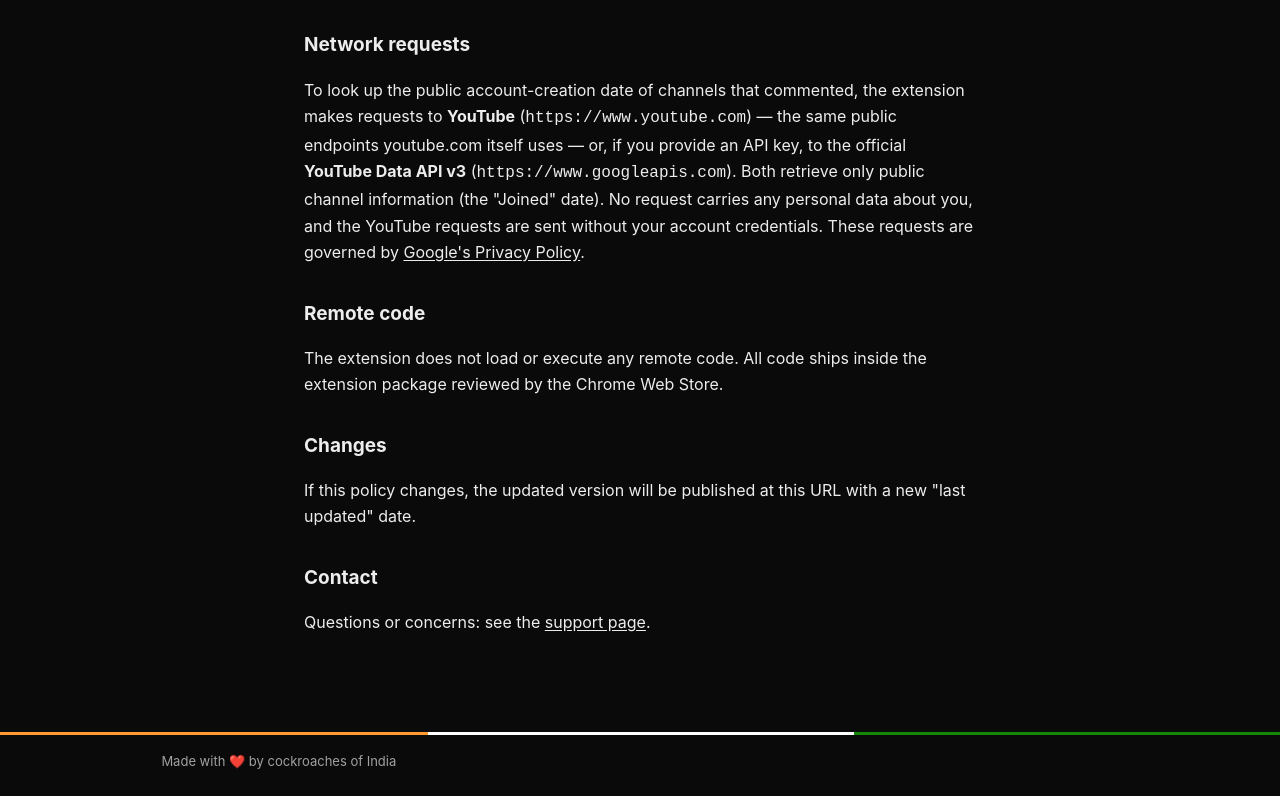
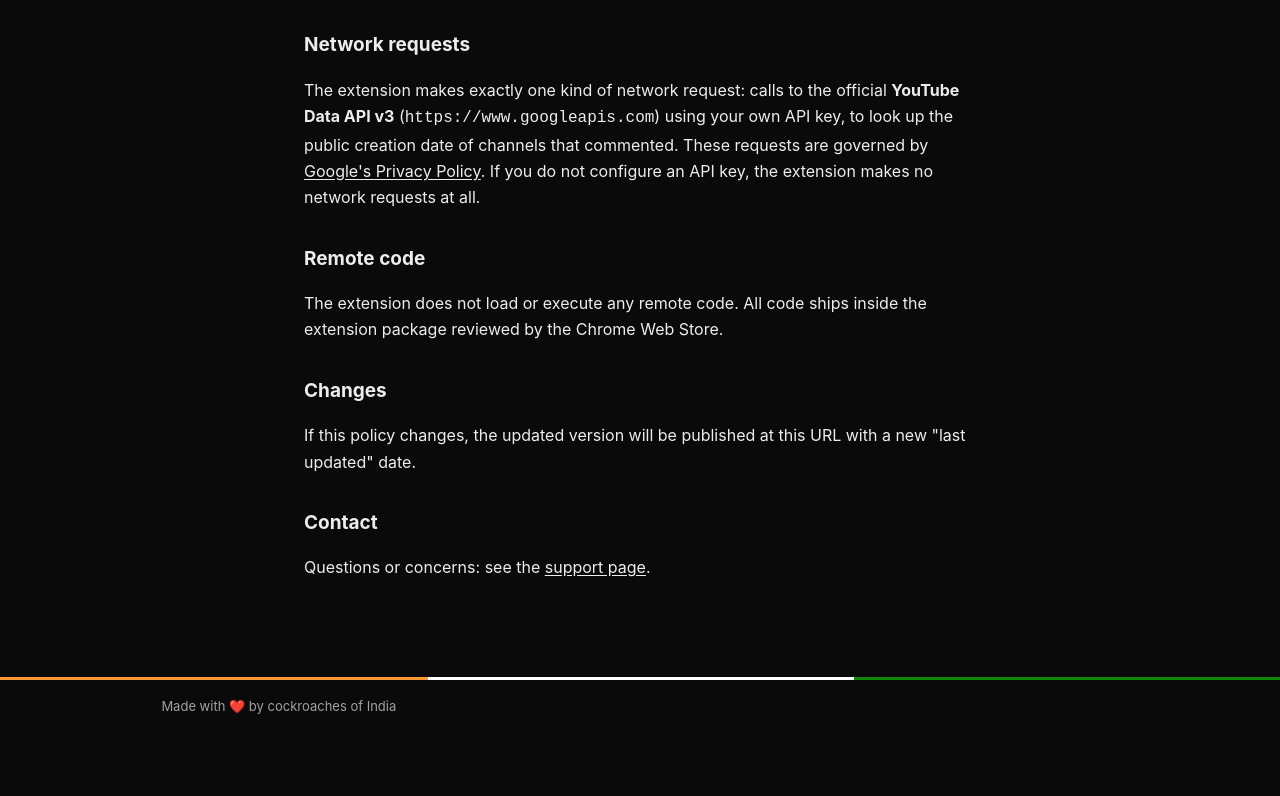
Before and after one commit to cockroachjanta/cockroachjanta.github.io, a plain HTML site: page bot-detector/privacy.html in a window 1280 px wide. Shown: the part 1001-1797 px from the top of the page. After the commit the page ends 1742 px from the top, so only its background shows below. Drawn offline with Linux system fonts and the light colour scheme.

Commit message:
Revert "Bot Detector pages: reflect keyless account-age lookup"
This reverts commit 4923d926c355aceb35835c78d1b22851807dd89d.

```diff
--- a/bot-detector/privacy.html
+++ b/bot-detector/privacy.html
@@ -54,7 +54,7 @@
     </ul>
 
     <h2>Network requests</h2>
-    <p>To look up the public account-creation date of channels that commented, the extension makes requests to <strong>YouTube</strong> (<code>https://www.youtube.com</code>) — the same public endpoints youtube.com itself uses — or, if you provide an API key, to the official <strong>YouTube Data API v3</strong> (<code>https://www.googleapis.com</code>). Both retrieve only public channel information (the "Joined" date). No request carries any personal data about you, and the YouTube requests are sent without your account credentials. These requests are governed by <a href="https://policies.google.com/privacy">Google's Privacy Policy</a>.</p>
+    <p>The extension makes exactly one kind of network request: calls to the official <strong>YouTube Data API v3</strong> (<code>https://www.googleapis.com</code>) using your own API key, to look up the public creation date of channels that commented. These requests are governed by <a href="https://policies.google.com/privacy">Google's Privacy Policy</a>. If you do not configure an API key, the extension makes no network requests at all.</p>
 
     <h2>Remote code</h2>
     <p>The extension does not load or execute any remote code. All code ships inside the extension package reviewed by the Chrome Web Store.</p>
```
Also changed, not shown: bot-detector/index.html (+1 -1 lines).
